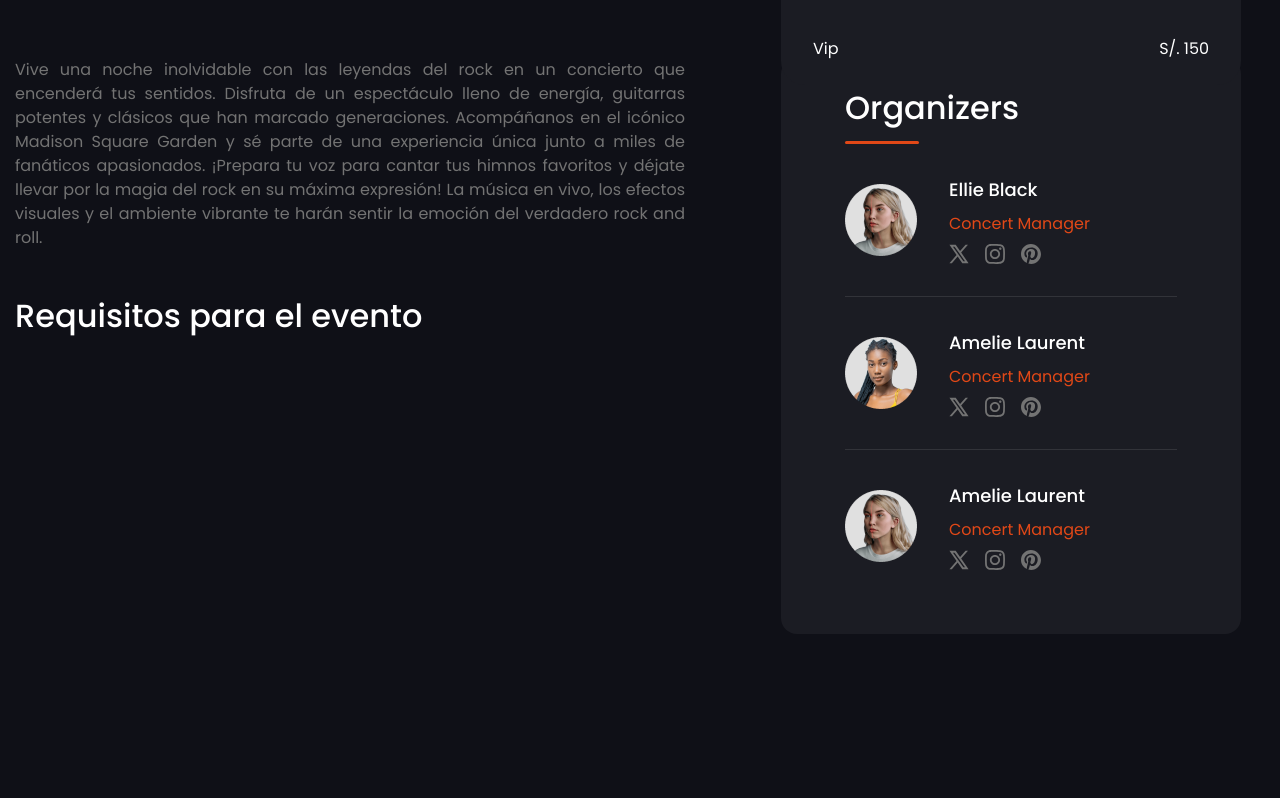
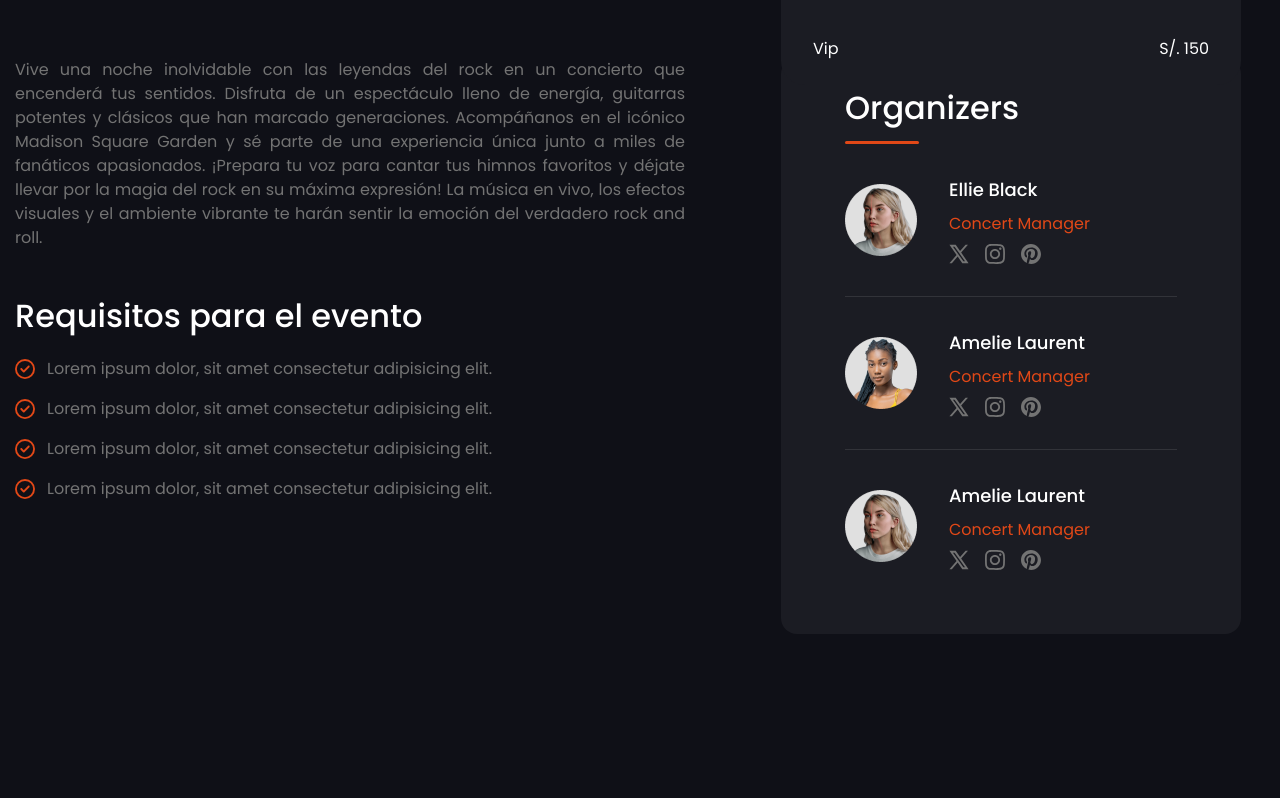
Before and after one commit to carlossilvadev10/event-horizont, a Next.js app: page /event/1 in a window 1280 px wide. Shown: the part 730-1528 px from the top of the page. Built offline with nearby package versions, Linux system fonts and the light colour scheme; data requests are answered from the project's data file.

Commit message:
Se restaura el cod de page.jsx

```diff
--- a/app/event/[id]/page.jsx
+++ b/app/event/[id]/page.jsx
@@ -1,6 +1,6 @@
 import React from "react";
 
-// Components
+// components
 import Image from "next/image";
 import EventSchedule from "@/components/EventSchedule";
 import Timer from "@/components/Timer";
@@ -8,88 +8,99 @@ import CustomSelect from "@/components/CustomSelect";
 import BuyTicket from "@/components/BuyTicket";
 import Organizers from "@/components/Organizers";
 
-import { FaRegCircleCheck } from "react-icons/fa6";
+import { FaRegCircleCheck } from "react-icons/fa6"
 
 const EventDetails = async ({ params }) => {
-  const { id } = params; // ✅ Corregido aquí (sin await)
+    const { id } = await params;
 
-  // ✅ Fetch event según el id
+    // Fetch event según el id
     const fetchEvent = async (id) => {
-    try {
-      const res = await fetch(`http://localhost:4000/events/${id}`, {
-        cache: "no-store", // Opcional: para que no guarde en caché
-      });
+        const res = await fetch(`http://localhost:4000/events/${id}`);
         if (!res.ok) throw new Error("Error al obtener el evento");
-
         return res.json();
-    } catch (error) {
-      console.error(error);
-      throw new Error("Error al cargar el evento");
-    }
     };
 
     const event = await fetchEvent(id);
 
     return (
-    <section className="min-h-screen flex items-center py-8 sm:py-48">
-        <div className="container mx-auto">
-            <div className="w-full max-w-[600px] xl:max-w-none mx-auto">
+        <section className = "min-h-screen flex items-center py-8 sm:py-48">
+            <div className = "container mx-auto">
+                <div className = "w-full max-w-[600px] xl:max-w-none mx-auto">
                     {/* Event details 1 */}
-            <div className="flex flex-col gap-8 xl:gap-24 xl:flex-row pt-28 pb-12 sm:py-0 xl:mb-24">
+                    <div className = "flex flex-col gap-8 xl:gap-24 xl:flex-row pt-28 pb-12 sm:py-0 xl:mb-24">
                         {/* Image */}
-                <div className="relative w-full h-[320px] xl:max-w-[670px] xl:h-[500px] rounded-2xl overflow-hidden mb-12 xl:mb-0">
-                <Image
-                    src={event.img_lg}
-                    fill
-                    className="object-cover mix-blend-lighten"
-                    quality={100}
-                    alt="img-lg"
-                />
+                        <div className = "relative w-full h-[320px] xl:max-w-[670px] xl:h-[500px] rounded-2xl overflow-hidden mb-12 xl:mb-0">
+                            <Image src = {event.img_lg} fill className = "object-cover mix-blend-lighten" quality = {100} alt = "img-lg" />
                         </div>
-
                         {/* Info */}
-                <div className="flex w-full max-w-[460px] flex-col justify-center gap-8 flex-1 sm:mb-12 xl:mb-0">
-                <div>
-                    <h2 className="h2 mb-4">{event.title}</h2>
-                    <EventSchedule event={event} />
+                        <div className = "flex w-full max-w-[460px] flex-col justify-center gap-8 flex-1 sm:mb-12 xl:mb-0">
+                            <div className = "">
+                                <h2 className = "h2 mb-4">
+                                    {event.title}
+                                </h2>
+                                <EventSchedule event = {event} />
                             </div>
-
-                <Timer event={event} />
-                <CustomSelect event={event} />
-                <BuyTicket event={event} />
+                            <Timer event = {event} />
+                            <CustomSelect event = {event} />
+                            <BuyTicket event = {event} />
                         </div>
                     </div>
-
                     {/* Event details 2 */}
-            <div className="flex flex-col xl:flex-row gap-8 xl:gap-24">
+                    <div className = "flex flex-col xl:flex-row gap-8 xl:gap-24">
                         {/* Description */}
-                <div className="w-full xl:max-w-[670px] flex flex-col gap-8 xl:gap-12">
-                <p className="text-grey text-justify">{event.description}</p>
-
-                <div>
-                    <h3 className="h3 mb-6">Requisitos para el evento</h3>
-                    <ul className="flex flex-col gap-4">
-                    {event.requirements?.map((req, index) => (
-                        <li key={index} className="flex gap-3 items-center">
-                        <span className="text-accent text-xl">
+                        <div className = "w-full xl:max-w-[670px] flex flex-col gap-8 xl:gap-12">
+                            <p className = "text-grey text-justify">
+                                {event.description}
+                            </p>
+                            <div className = "">
+                                <h3 className = "h3 mb-6">
+                                    Requisitos para el evento
+                                </h3>
+                                <ul className = "flex flex-col gap-4">
+                                    <li className = "flex gap-3 items-center">
+                                        <span className = "text-accent text-xl">
                                             <FaRegCircleCheck />
                                         </span>
-                        <p className="text-grey">{req}</p>
+                                        <p className = "text-grey">
+                                            Lorem ipsum dolor, sit amet consectetur adipisicing elit.
+                                        </p>
                                     </li>
-                    ))}
+                                    <li className = "flex gap-3 items-center">
+                                        <span className = "text-accent text-xl">
+                                            <FaRegCircleCheck />
+                                        </span>
+                                        <p className = "text-grey">
+                                            Lorem ipsum dolor, sit amet consectetur adipisicing elit.
+                                        </p>
+                                    </li>
+                                    <li className = "flex gap-3 items-center">
+                                        <span className = "text-accent text-xl">
+                                            <FaRegCircleCheck />
+                                        </span>
+                                        <p className = "text-grey">
+                                            Lorem ipsum dolor, sit amet consectetur adipisicing elit.
+                                        </p>
+                                    </li>
+                                    <li className = "flex gap-3 items-center">
+                                        <span className = "text-accent text-xl">
+                                            <FaRegCircleCheck />
+                                        </span>
+                                        <p className = "text-grey">
+                                            Lorem ipsum dolor, sit amet consectetur adipisicing elit.
+                                        </p>
+                                    </li>
                                 </ul>
                             </div>
                         </div>
-
                         {/* Organizers */}
-                <div className="w-full max-w-[460px]">
-                <Organizers event={event} />
+                        <div className = "w-full max-w-[460px]">
+                            <Organizers event = {event} />
                         </div>
                     </div>
                 </div>
             </div>
         </section>
-    );
-};
+    )
+}
 
 export default EventDetails;
```
Lines whose indentation alone changed are shown as unchanged.
